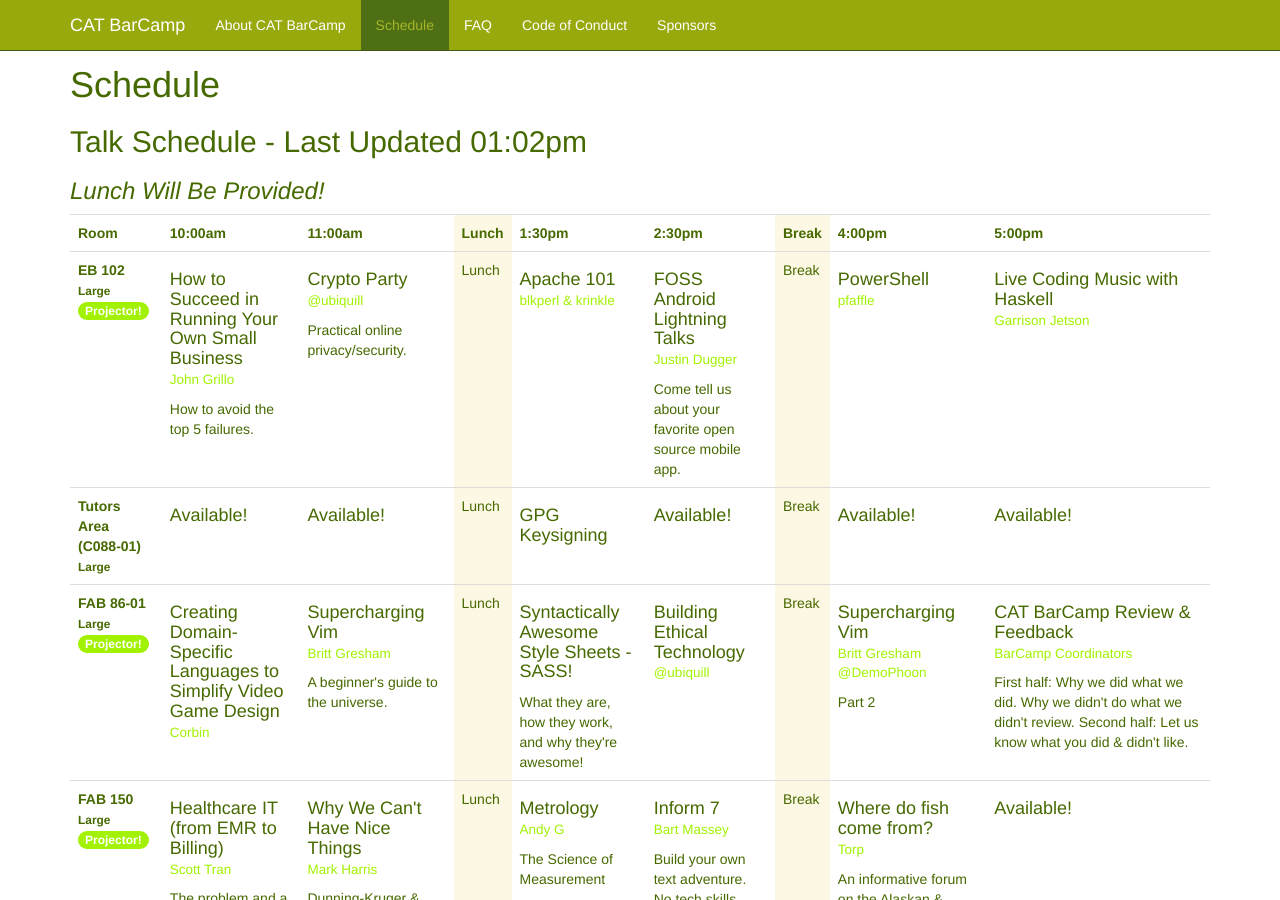
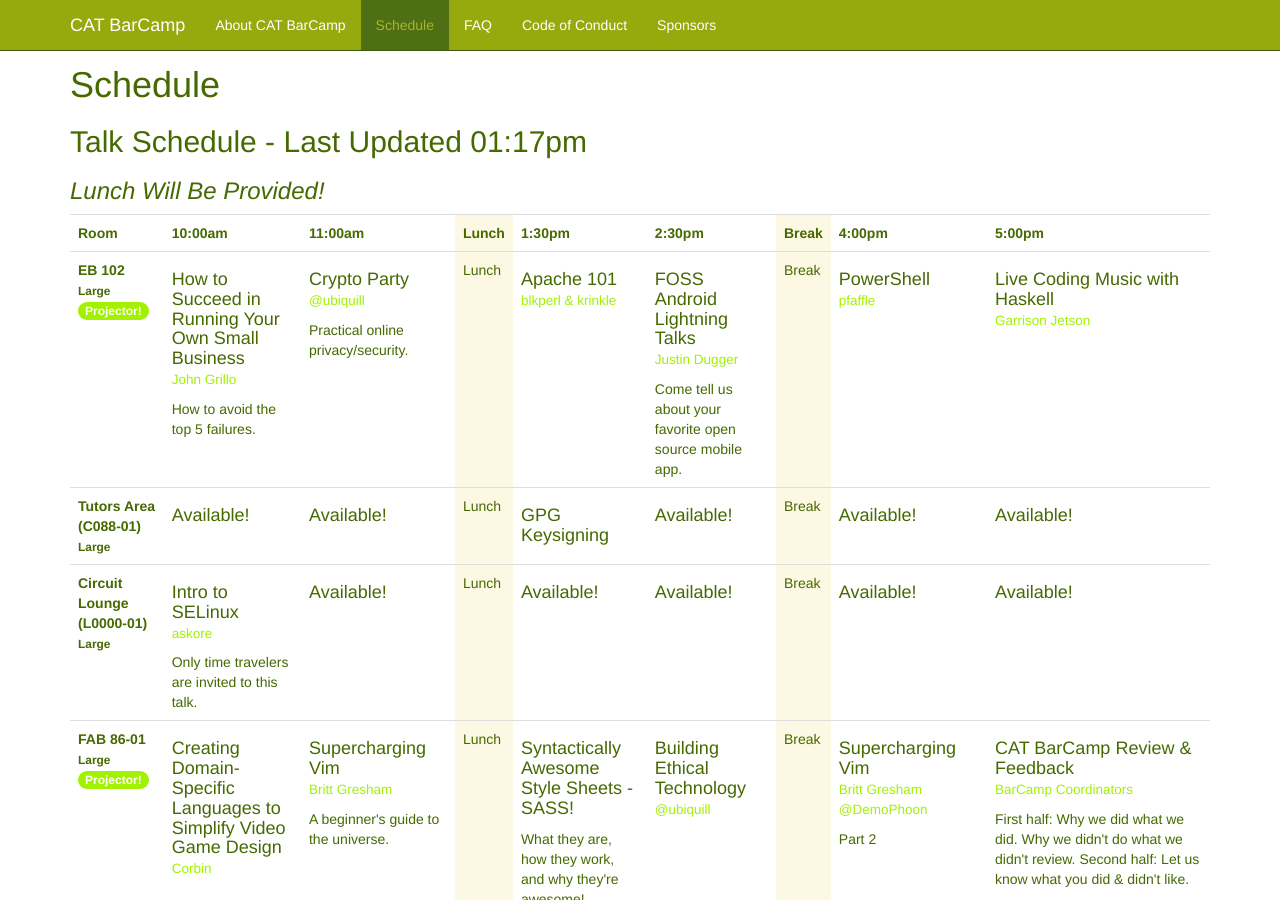
Before and after one commit to catbarcamp/catbarcamp.github.io, a Jekyll site: the page built from schedule.html, in a window 1280 px wide and 900 px high. Built offline with Jekyll 4.4.1, drawn with Linux system fonts in a browser that asks for light colours.

Commit message:
Automated schedule update.

```diff
--- a/schedule.html
+++ b/schedule.html
@@ -4,7 +4,7 @@
 section: schedule
 ---
 
-<h2>Talk Schedule - Last Updated 01:02pm</h2>
+<h2>Talk Schedule - Last Updated 01:17pm</h2>
 <h3><em>Lunch Will Be Provided!</em></h3>
 <table class="table table-hover">
   <tr>
@@ -79,6 +79,31 @@
       Lunch
     </td>
     <td><h4>GPG Keysigning<br><small></small></h4></td>
+    <td><h4>Available!<br><small></small></h4></td>
+    <td class="bg-warning">
+      Break
+    </td>
+    <td><h4>Available!<br><small></small></h4></td>
+    <td><h4>Available!<br><small></small></h4></td>
+  </tr>
+  <tr>
+    <th>
+      <strong>
+        Circuit Lounge (L0000-01)
+      </strong>
+      </br>
+      <small>
+        Large
+      </small>
+      <br>
+      <span class="badge"></span>
+    </th>
+    <td><h4>Intro to SELinux<br><small>askore</small></h4>Only time travelers are invited to this talk.</td>
+    <td><h4>Available!<br><small></small></h4></td>
+    <td class="bg-warning">
+      Lunch
+    </td>
+    <td><h4>Available!<br><small></small></h4></td>
     <td><h4>Available!<br><small></small></h4></td>
     <td class="bg-warning">
       Break
```
